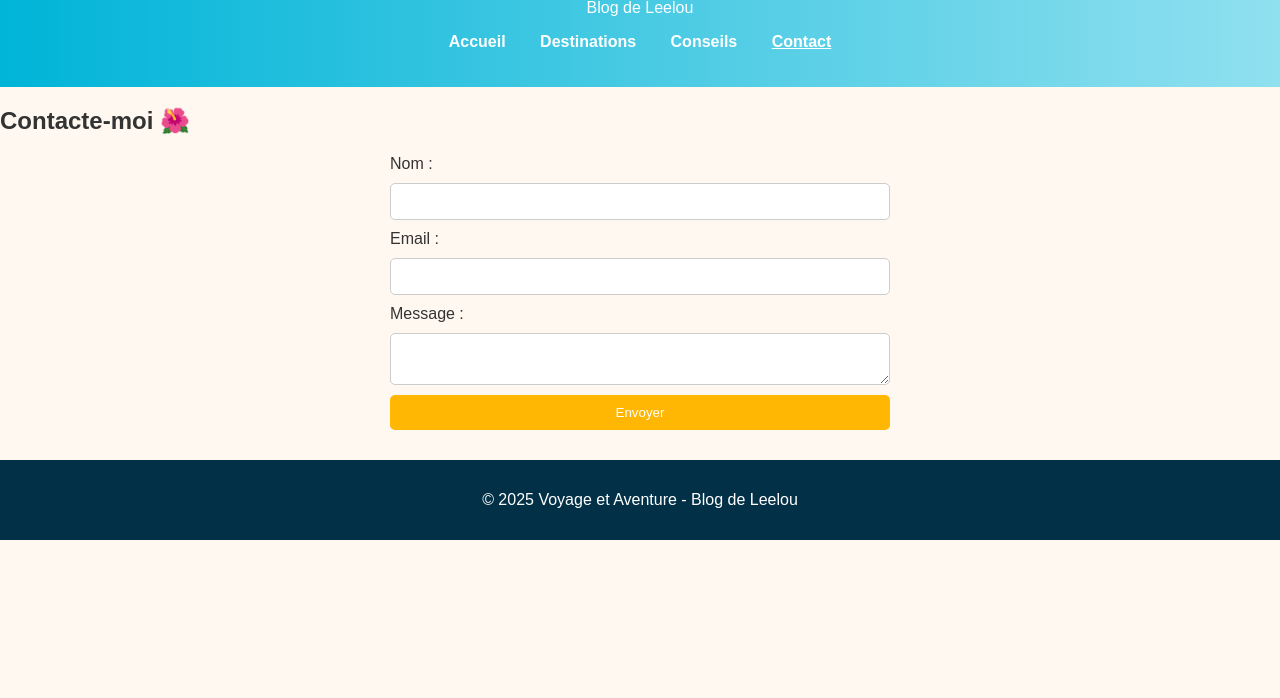
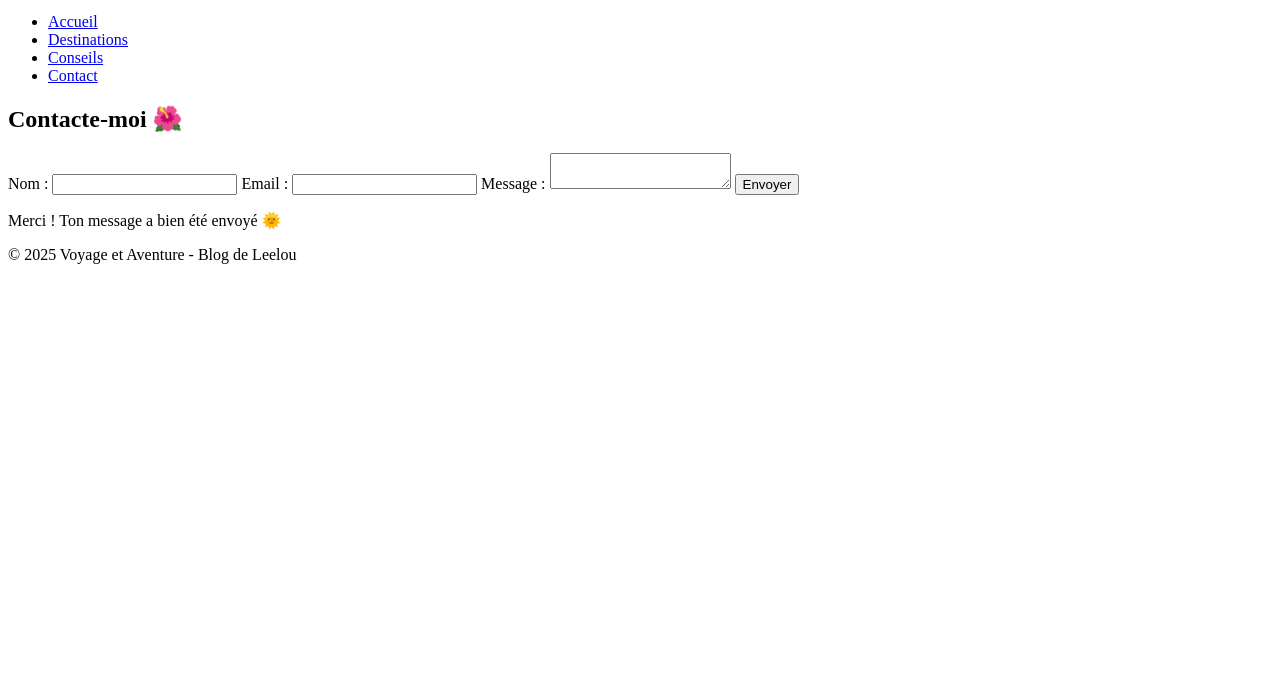
Before and after one commit to leelou029/Voyage-et-Aventure-Blog-de-Leelou, a plain HTML site: page contact.html in a window 1280 px wide. Shown: the part 102-800 px from the top of the page. Drawn offline with Linux system fonts and the light colour scheme.

Commit message:
Refactor styles.css for accueil section
Removed unused styles and added styles for the accueil section.

```diff
--- a/styles.css
+++ b/styles.css
@@ -1,97 +1,32 @@
-body {
-  margin: 0;
-  font-family: "Poppins", sans-serif;
-  background-color: #fff8f0;
-  color: #333;
+/* Section Accueil */
+#accueil {
+    background-color: #ffebcd; /* Fond clair beige */
+    padding: 50px;
+    text-align: center;
 }
 
-header {
-  background: linear-gradient(90deg, #00b4d8, #90e0ef);
-  color: white;
-  text-align: center;
-  padding: 20px;
+#accueil h1 {
+    color: #2e2e2e; /* Texte du titre en gris foncé pour bien ressortir */
+    font-size: 2.5rem;
+    margin-bottom: 20px;
 }
 
-nav ul {
-  list-style: none;
-  padding: 0;
+#accueil p {
+    color: #555; /* Texte des paragraphes en gris moyen */
+    font-size: 1.2rem;
 }
 
-nav li {
-  display: inline-block;
-  margin: 0 15px;
+#accueil a {
+    color: #009688; /* Couleur du lien en vert pour qu'il ressorte */
+    text-decoration: none;
+    font-weight: bold;
 }
 
-nav a {
-  color: white;
-  text-decoration: none;
-  font-weight: bold;
+/* Texte de la phrase "Découvrir les destinations" */
+#accueil-text {
+    color: #333; /* Texte en gris foncé */
+    font-size: 1.5rem;
+    font-weight: bold;
+    text-align: center;
+    padding: 20px;
 }
-
-nav a.active, nav a:hover {
-  text-decoration: underline;
-}
-
-.hero {
-  text-align: center;
-  padding: 60px 20px;
-  background: url("https://source.unsplash.com/1600x600/?travel") center/cover no-repeat;
-  color: white;
-}
-
-button {
-  background-color: #ffb703;
-  border: none;
-  padding: 10px 20px;
-  cursor: pointer;
-  color: white;
-  border-radius: 5px;
-}
-
-.gallery {
-  display: grid;
-  grid-template-columns: repeat(auto-fit, minmax(250px, 1fr));
-  gap: 15px;
-  padding: 20px;
-}
-
-.gallery img {
-  width: 100%;
-  border-radius: 8px;
-  transition: transform 0.3s;
-}
-
-.gallery img:hover {
-  transform: scale(1.05);
-}
-
-form {
-  display: flex;
-  flex-direction: column;
-  width: 80%;
-  max-width: 500px;
-  margin: auto;
-  gap: 10px;
-}
-
-input, textarea {
-  padding: 10px;
-  border-radius: 5px;
-  border: 1px solid #ccc;
-}
-
-button:hover {
-  background-color: #fb8500;
-}
-
-footer {
-  background-color: #023047;
-  color: white;
-  text-align: center;
-  padding: 15px;
-  margin-top: 30px;
-}
-
-.hidden {
-  display: none;
-}
```
